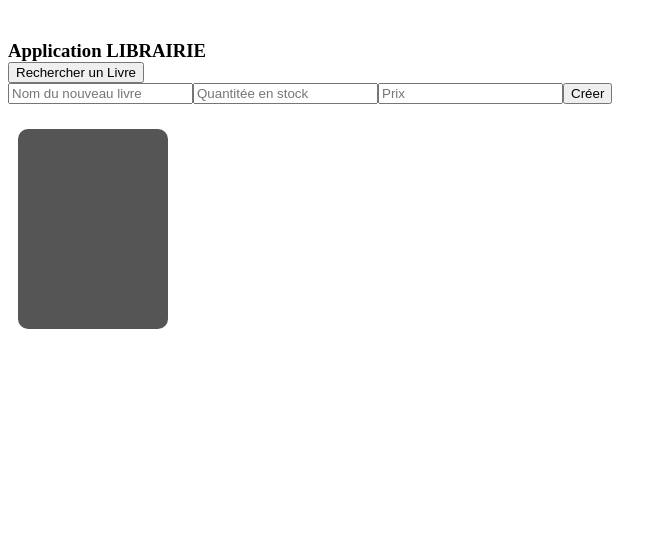
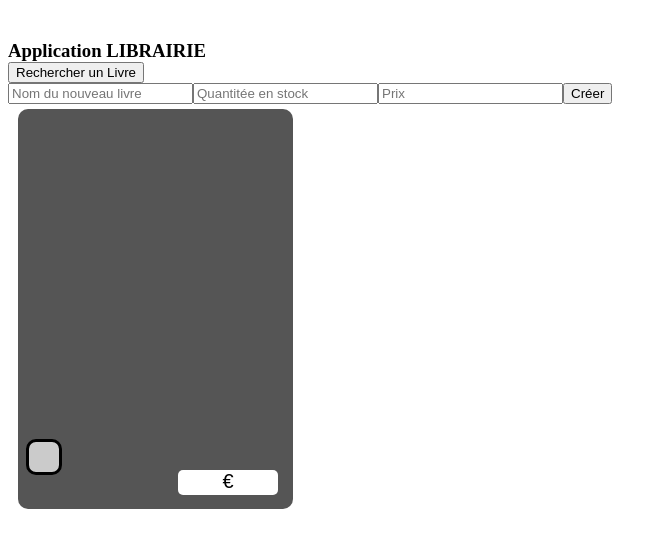
Before and after one commit to LouisBarbier/LIBRAIRIE, a Vue app: page / in a window 1280 px wide. Both pictures are taken after a click on the button "Créer un Livre". Shown: the top 548 px of the page, without its empty margins (0-667 px from the left). Built offline with nearby package versions, Linux system fonts and the light colour scheme; no server answers.

Commit message:
CSS li vre fini, ModeRempli à finir

```diff
--- a/src/components/Livre.vue
+++ b/src/components/Livre.vue
@@ -17,7 +17,7 @@
 <style scoped>
 li {
   display:inline-block; background: #555555; vertical-align: top;
-  width: 275px; height:400px; border-radius: 10px; margin:5px 10px 5px 10px;
+  width: 275px; height:400px; border-radius: 10px; margin:10px;
 }
 
 p#titr {
@@ -28,7 +28,7 @@ p#titr {
 p#prix {
   background-color: #ffffff; width: 100px; height: 25px; border-radius: 5px; text-align:center;
   font-size: 20px; font-family: "Century Gothic", "sans-serif", "Arial"; color: #000000;
-  position:relative; top:5px; left:160px;
+  position:relative; top:12px; left:167px;
 }
 
 p#qte {
@@ -50,6 +50,8 @@ button#inf {
 }
 
 button#del {
-
+  color: #ff0000; font-size: 12px; font-family: "Arial Black","Arial";
+  background-color: #ffefef; border-color: #000000; border-style: groove; border-radius: 5px;
+  position:relative; bottom: 80px; right: 25px;
 }
 </style>
--- a/src/components/ModeRempli.vue
+++ b/src/components/ModeRempli.vue
@@ -5,7 +5,6 @@
     const titre = ref("");
     const qtestock = ref("");
     const prix = ref("");
-    let listeT = [];
 
     function handlerSubmit() {
         const head=new Headers()
@@ -35,9 +34,6 @@
                 }
             )
             .then((dataJSON)=>{
-                listeT.splice(0, listeT.length);
-                dataJSON.forEach((v) =>
-                    listeT.push(v))
                 let titres=[]
                 dataJSON.forEach((v) =>
                     titres.push(v.titre))
@@ -66,19 +62,30 @@
     <div>
         <p id="titr">{{titre}}</p>
         <p id="qte">{{qtestock}}</p>
-        <p id="prix">{{prix}}</p>
+        <p id="prix">{{prix}} €</p>
     </div>
 </template>
 
 <style scoped>
 div {
-  display:block; background: #555555;
-  width: 150px; height:200px; border-radius: 10px; margin:5px 10px 5px 10px;
+  display:inline-block; background: #555555; vertical-align: top;
+  width: 275px; height:400px; border-radius: 10px; margin:5px 10px 5px 10px;
 }
 
 p#titr {
-  color: #ffffff; text-align: center;
-  text-transform: uppercase; width: 150px; font-size: 25px;
+  color: #ffffff; text-align: center; text-transform: uppercase; width: 275px; height: 200px;
+  font-size: 50px; position: relative; bottom: 40px; font-family: "Century Gothic", "sans-serif", "Arial";
+}
 
+p#prix {
+  background-color: #ffffff; width: 100px; height: 25px; border-radius: 5px; text-align:center;
+  font-size: 20px; font-family: "Century Gothic", "sans-serif", "Arial"; color: #000000;
+  position:relative; top:5px; left:160px;
+}
+
+p#qte {
+  display: block; color: #000000; font-size: 20px; font-family: "Arial Black","Arial";
+  background-color: #cbcbcb; height: 30px; width: 30px; text-align:center; border-radius: 10px;
+  position:relative; top: 30px; left: 8px; border-color: #000000; border-style:solid;
 }
 </style>
```
